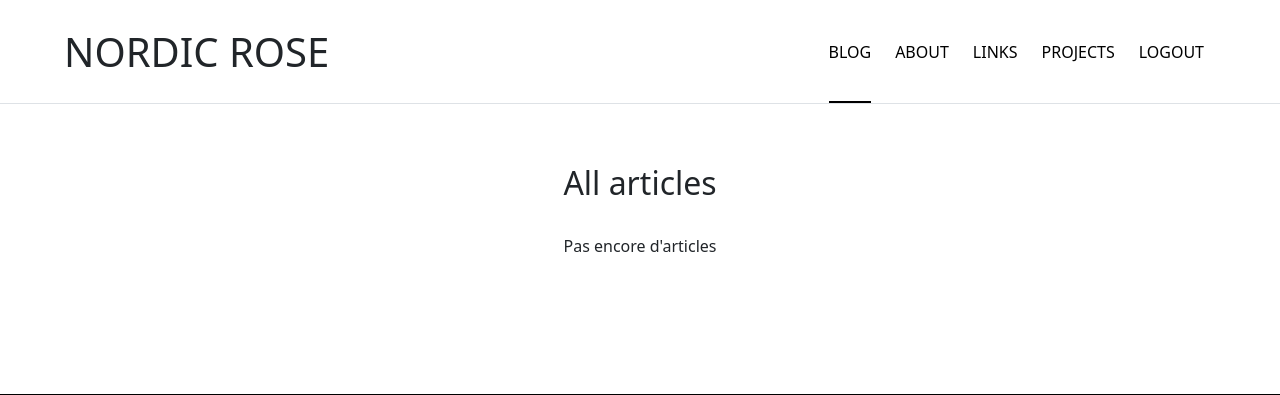
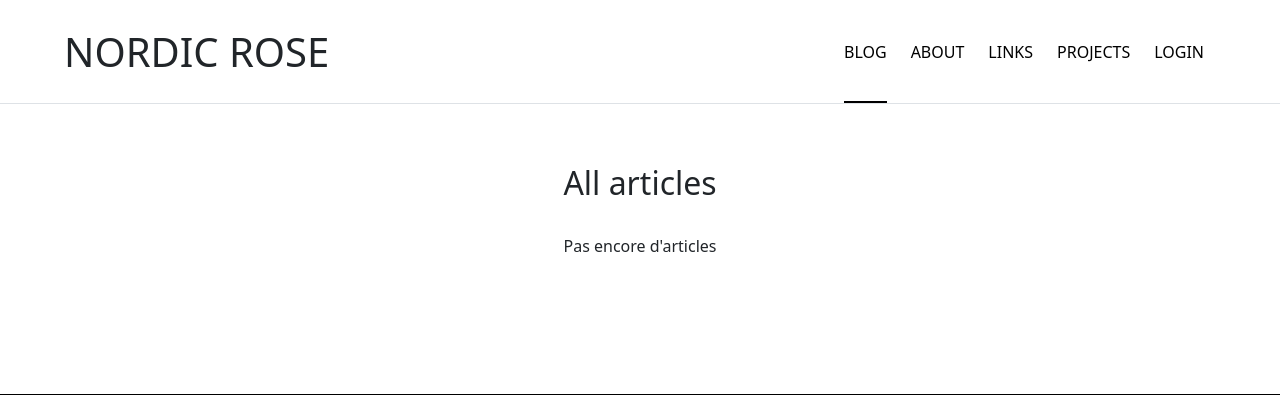
Before and after one commit to lsureauynov/blog, a Symfony app: template templates/articles/all.html.twig in a window 1280 px wide. Shown: the top 395 px of the page. Run offline with Twig, Linux system fonts and the light colour scheme; the template is opened without the code that fills it, so the values that code supplies are empty; style sheets or scripts are compiled from the project's sources; some libraries are stand-ins or nearby versions.

Commit message:
login/logout button nav & redirect to login when logout

```diff
--- a/templates/base.html.twig
+++ b/templates/base.html.twig
@@ -51,9 +51,15 @@
 							<li class="nav-item d-flex align-items-center">
 								<a class="header-links nav-link text-black text-decoration-none p-0" href="#">PROJECTS</a>
 							</li>
-							<li class="nav-item d-flex align-items-center">
-								<a class="header-links nav-link text-black text-decoration-none p-0" href="/logout">LOGOUT</a>
-							</li>
+							{% if app.user %}
+								<li class="nav-item d-flex align-items-center">
+									<a class="header-links nav-link text-black text-decoration-none p-0" href="/logout">LOGOUT</a>
+								</li>
+							{% else %}
+								<li class="nav-item d-flex align-items-center">
+									<a class="header-links nav-link text-black text-decoration-none p-0" href="/login">LOGIN</a>
+								</li>
+							{% endif %}
 						</ul>
 					</div>
 				</div>
```
Also changed, not shown: 1 other file.
